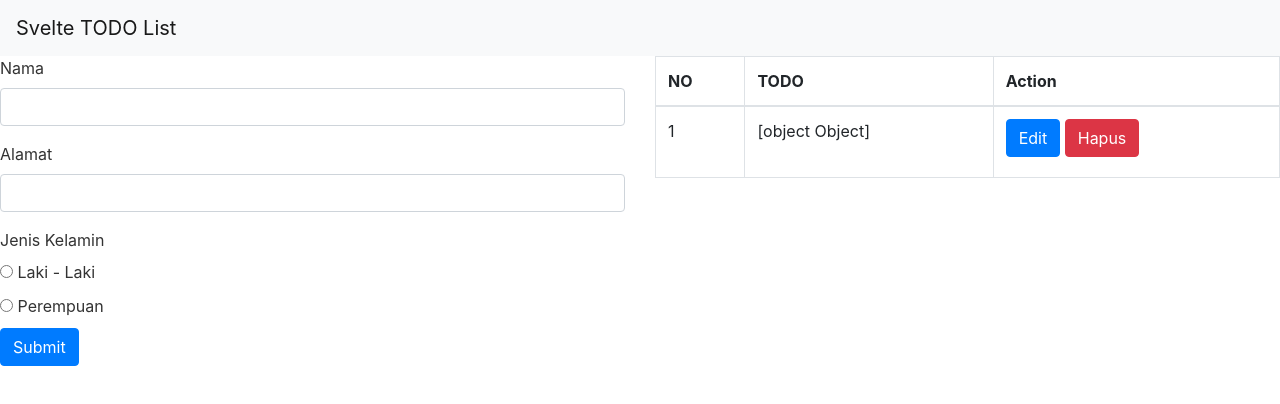
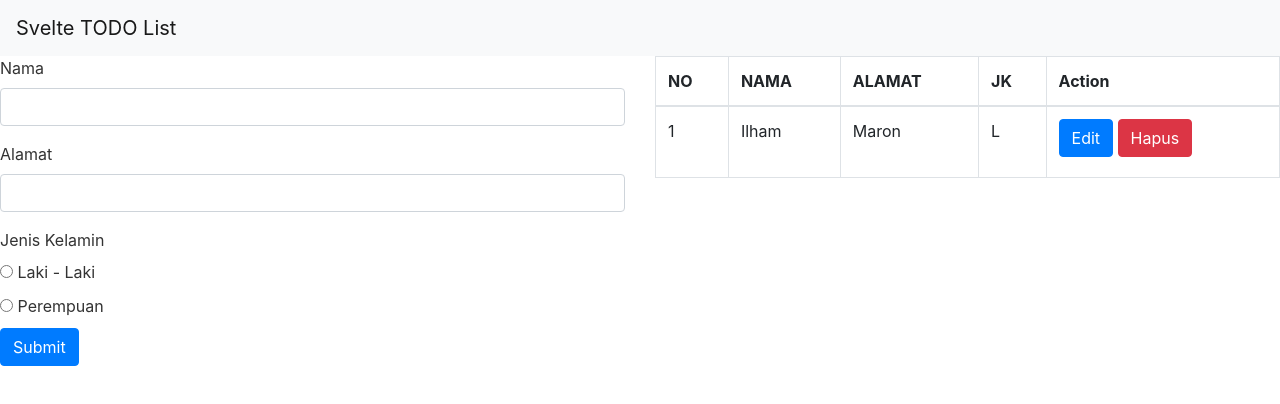
Before and after one commit to milhamsuryapratama/svelte-todo-app, a Svelte app: page / in a window 1280 px wide. Shown: the top 404 px of the page. Built offline with nearby package versions, Linux system fonts and the light colour scheme.

Commit message:
fixing table data biodata (inc: dispatch params fixing)

```diff
--- a/src/component/Data.svelte
+++ b/src/component/Data.svelte
@@ -6,11 +6,11 @@
   const dispatch = createEventDispatcher();
 
   function hapusData(i) {
-    dispatch("hapusTodo", { id: i });
+    dispatch("hapusBiodata", { id: i });
   }
 
   function editData(i) {
-    dispatch("editTodo", { id: i });
+    dispatch("editBiodata", { id: i });
   }
 </script>
 
@@ -18,16 +18,20 @@
   <thead>
     <tr>
       <th scope="col">NO</th>
-      <th scope="col">TODO</th>
+      <th scope="col">NAMA</th>
+      <th scope="col">ALAMAT</th>
+      <th scope="col">JK</th>
       <th scope="col">Action</th>
     </tr>
   </thead>
   <tbody>
     {#if data.length > 0}
-      {#each data as d, i}
+      {#each data as bio, i}
         <tr>
           <td>{i + 1}</td>
-          <td>{d}</td>
+          <td>{bio.nama}</td>
+          <td>{bio.alamat}</td>
+          <td>{bio.jk}</td>
           <td>
             <button
               type="button"
@@ -38,7 +42,7 @@
             <button
               type="button"
               class="btn btn-danger"
-              on:click={() => hapusData(i)}>
+              on:click={() => hapusData(bio.id)}>
               Hapus
             </button>
           </td>
```
